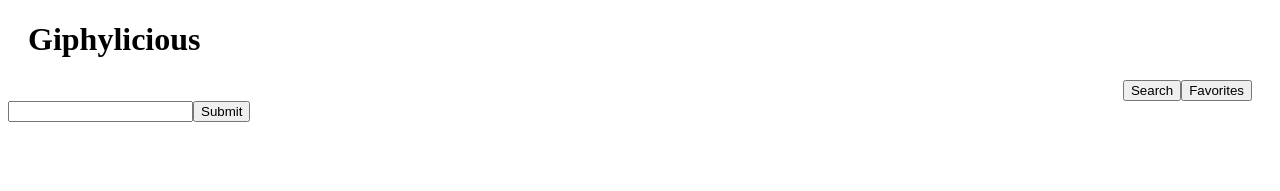
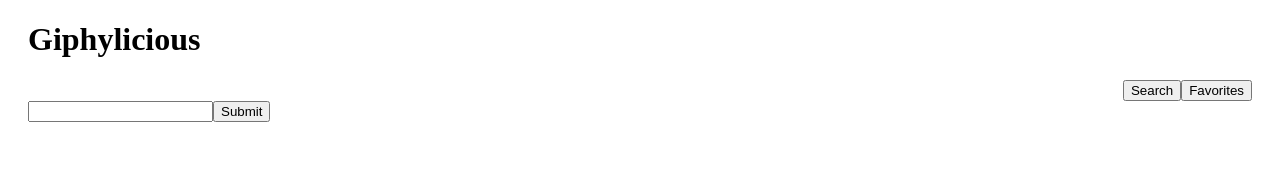
Before and after one commit to baileyniemiller/giphy-saga-project, a React (Create React App) app: page / in a window 1280 px wide. Shown: the top 191 px of the page. Built offline with nearby package versions, Linux system fonts and the light colour scheme.

Commit message:
routes working

```diff
--- a/src/components/App/App.js
+++ b/src/components/App/App.js
@@ -26,9 +26,9 @@ class App extends Component {
 					<Route exact path='/search' component = {Search} />
 
 
-				{this.props.giphy[0] && this.props.giphy.map((cur, i) => {
+				{/* {this.props.giphy[0] && this.props.giphy.map((cur, i) => {
 					return <img src={cur.url} />;
-				})}
+				})} */}
 
 
 				</Router>
--- a/src/components/NavBar/NavBar.css
+++ b/src/components/NavBar/NavBar.css
@@ -7,3 +7,7 @@
   text-align: right;
   margin-right: 20px;
 }
+
+.searchIn {
+  margin-left: 20px;
+}
--- a/src/components/Search/Search.js
+++ b/src/components/Search/Search.js
@@ -7,7 +7,8 @@ class Search extends Component {
     render () {
         return (
             <div>
-                <GifList/>
+								Search Content
+                {/* <GifList/> */}
 
             </div>
         );
```
